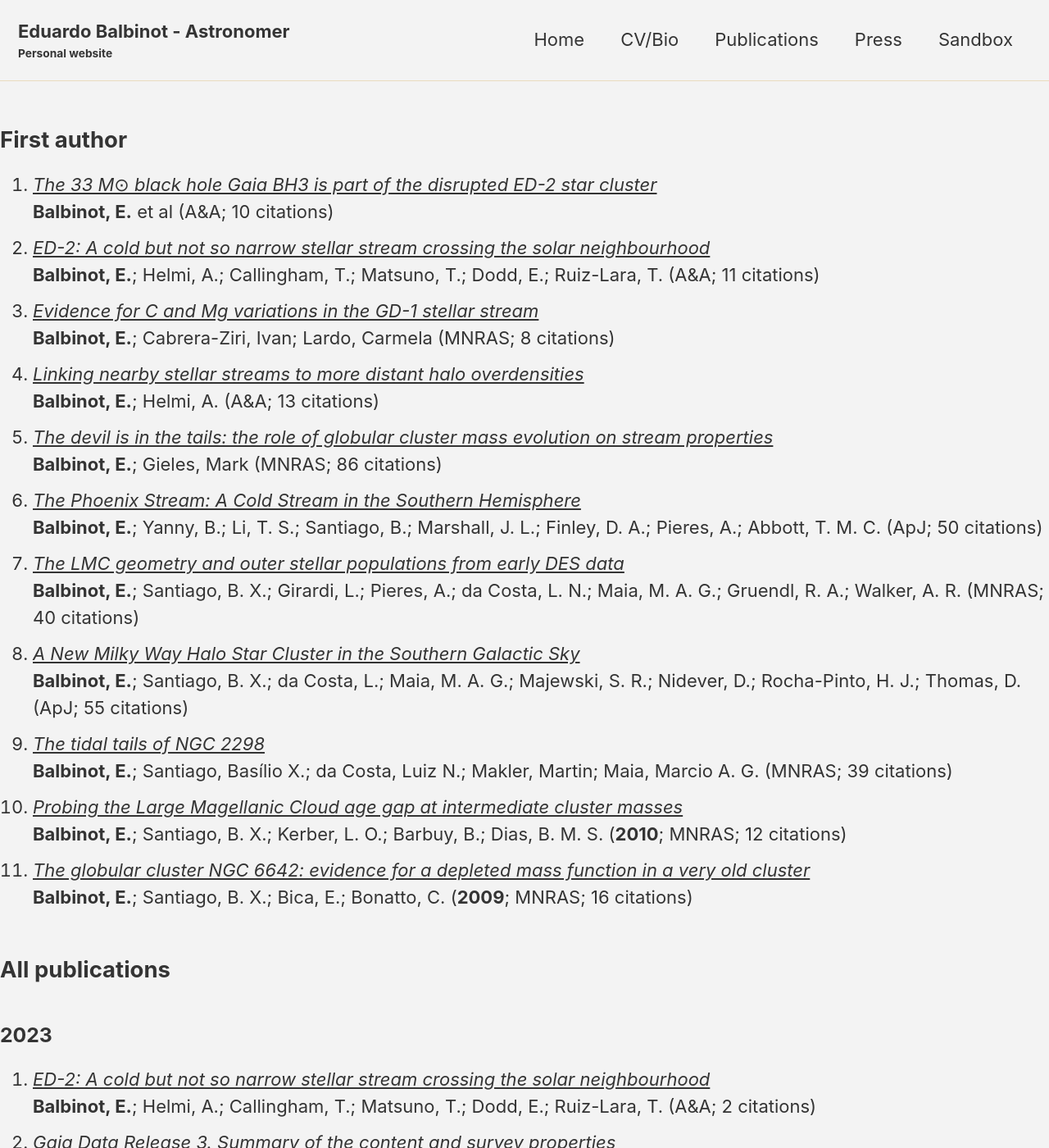
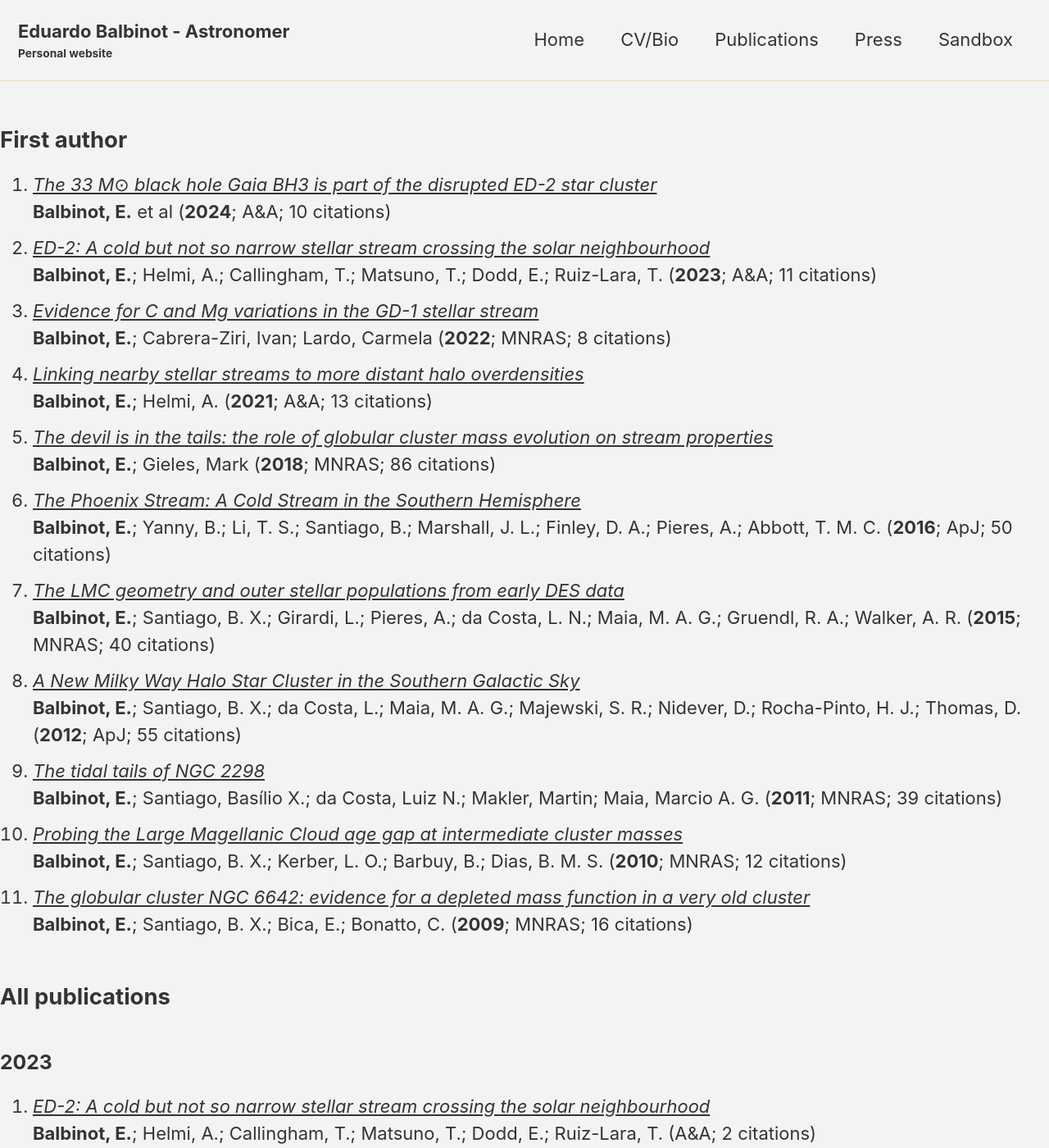
Before and after one commit to balbinot/balbinot.github.io, a Jekyll site: the page built from _pages/biblio.md, in a window 1280 px wide and 1400 px high. Shown: the whole window at 82% size. Built offline with Jekyll 4.4.1, drawn with Linux system fonts in a browser that asks for light colours; cached includes are drawn as plain includes; our own code applies the rules of GitHub Pages for plain Markdown files.

Commit message:
Update biblio.md

```diff
--- a/_pages/biblio.md
+++ b/_pages/biblio.md
@@ -1,14 +1,14 @@
 ## First author
 
-1. [*The 33 M⊙ black hole Gaia BH3 is part of the disrupted ED-2 star cluster*](https://ui.adsabs.harvard.edu/abs/2024A%26A...687L...3B/abstract){:target='_blank'} <br/> **Balbinot, E.** et al  (A&A; 10 citations)
-2.  [*ED-2: A cold but not so narrow stellar stream crossing the solar neighbourhood*](https://ui.adsabs.harvard.edu/abs/2023A&A...678A.115B/abstract){:target='_blank'} <br/> **Balbinot, E.**; Helmi, A.; Callingham, T.; Matsuno, T.; Dodd, E.; Ruiz-Lara, T.           (A&A; 11 citations)
-3. [*Evidence for C and Mg variations in the GD-1 stellar stream*](https://ui.adsabs.harvard.edu/abs/2022MNRAS.515.5802B/abstract){:target='_blank'} <br/> **Balbinot, E.**; Cabrera-Ziri, Ivan; Lardo, Carmela           (MNRAS; 8 citations)
-4. [*Linking nearby stellar streams to more distant halo overdensities*](https://ui.adsabs.harvard.edu/abs/2021A&A...654A..15B/abstract){:target='_blank'} <br/> **Balbinot, E.**; Helmi, A.           (A&A; 13 citations)
-5. [*The devil is in the tails: the role of globular cluster mass evolution on stream properties*](https://ui.adsabs.harvard.edu/abs/2018MNRAS.474.2479B/abstract){:target='_blank'} <br/> **Balbinot, E.**; Gieles, Mark           (MNRAS; 86 citations)
-6. [*The Phoenix Stream: A Cold Stream in the Southern Hemisphere*](https://ui.adsabs.harvard.edu/abs/2016ApJ...820...58B/abstract){:target='_blank'} <br/> **Balbinot, E.**; Yanny, B.; Li, T. S.; Santiago, B.; Marshall, J. L.; Finley, D. A.; Pieres, A.; Abbott, T. M. C.           (ApJ; 50 citations)
-7. [*The LMC geometry and outer stellar populations from early DES data*](https://ui.adsabs.harvard.edu/abs/2015MNRAS.449.1129B/abstract){:target='_blank'} <br/> **Balbinot, E.**; Santiago, B. X.; Girardi, L.; Pieres, A.; da Costa, L. N.; Maia, M. A. G.; Gruendl, R. A.; Walker, A. R.           (MNRAS; 40 citations)
-8. [*A New Milky Way Halo Star Cluster in the Southern Galactic Sky*](https://ui.adsabs.harvard.edu/abs/2013ApJ...767..101B/abstract){:target='_blank'} <br/> **Balbinot, E.**; Santiago, B. X.; da Costa, L.; Maia, M. A. G.; Majewski, S. R.; Nidever, D.; Rocha-Pinto, H. J.; Thomas, D.           (ApJ; 55 citations)
-9. [*The tidal tails of NGC 2298*](https://ui.adsabs.harvard.edu/abs/2011MNRAS.416..393B/abstract){:target='_blank'} <br/> **Balbinot, E.**; Santiago, Basílio X.; da Costa, Luiz N.; Makler, Martin; Maia, Marcio A. G.           (MNRAS; 39 citations)
+1. [*The 33 M⊙ black hole Gaia BH3 is part of the disrupted ED-2 star cluster*](https://ui.adsabs.harvard.edu/abs/2024A%26A...687L...3B/abstract){:target='_blank'} <br/> **Balbinot, E.** et al  (**2024**; A&A; 10 citations)
+2.  [*ED-2: A cold but not so narrow stellar stream crossing the solar neighbourhood*](https://ui.adsabs.harvard.edu/abs/2023A&A...678A.115B/abstract){:target='_blank'} <br/> **Balbinot, E.**; Helmi, A.; Callingham, T.; Matsuno, T.; Dodd, E.; Ruiz-Lara, T.           (**2023**; A&A; 11 citations)
+3. [*Evidence for C and Mg variations in the GD-1 stellar stream*](https://ui.adsabs.harvard.edu/abs/2022MNRAS.515.5802B/abstract){:target='_blank'} <br/> **Balbinot, E.**; Cabrera-Ziri, Ivan; Lardo, Carmela           (**2022**; MNRAS; 8 citations)
+4. [*Linking nearby stellar streams to more distant halo overdensities*](https://ui.adsabs.harvard.edu/abs/2021A&A...654A..15B/abstract){:target='_blank'} <br/> **Balbinot, E.**; Helmi, A.           (**2021**; A&A; 13 citations)
+5. [*The devil is in the tails: the role of globular cluster mass evolution on stream properties*](https://ui.adsabs.harvard.edu/abs/2018MNRAS.474.2479B/abstract){:target='_blank'} <br/> **Balbinot, E.**; Gieles, Mark           (**2018**; MNRAS; 86 citations)
+6. [*The Phoenix Stream: A Cold Stream in the Southern Hemisphere*](https://ui.adsabs.harvard.edu/abs/2016ApJ...820...58B/abstract){:target='_blank'} <br/> **Balbinot, E.**; Yanny, B.; Li, T. S.; Santiago, B.; Marshall, J. L.; Finley, D. A.; Pieres, A.; Abbott, T. M. C.           (**2016**; ApJ; 50 citations)
+7. [*The LMC geometry and outer stellar populations from early DES data*](https://ui.adsabs.harvard.edu/abs/2015MNRAS.449.1129B/abstract){:target='_blank'} <br/> **Balbinot, E.**; Santiago, B. X.; Girardi, L.; Pieres, A.; da Costa, L. N.; Maia, M. A. G.; Gruendl, R. A.; Walker, A. R.           (**2015**; MNRAS; 40 citations)
+8. [*A New Milky Way Halo Star Cluster in the Southern Galactic Sky*](https://ui.adsabs.harvard.edu/abs/2013ApJ...767..101B/abstract){:target='_blank'} <br/> **Balbinot, E.**; Santiago, B. X.; da Costa, L.; Maia, M. A. G.; Majewski, S. R.; Nidever, D.; Rocha-Pinto, H. J.; Thomas, D.           (**2012**; ApJ; 55 citations)
+9. [*The tidal tails of NGC 2298*](https://ui.adsabs.harvard.edu/abs/2011MNRAS.416..393B/abstract){:target='_blank'} <br/> **Balbinot, E.**; Santiago, Basílio X.; da Costa, Luiz N.; Makler, Martin; Maia, Marcio A. G.           (**2011**; MNRAS; 39 citations)
 10. [*Probing the Large Magellanic Cloud age gap at intermediate cluster masses*](https://ui.adsabs.harvard.edu/abs/2010MNRAS.404.1625B/abstract) <br/> **Balbinot, E.**; Santiago, B. X.; Kerber, L. O.; Barbuy, B.; Dias, B. M. S.               (**2010**; MNRAS; 12 citations)
 11. [*The globular cluster NGC 6642: evidence for a depleted mass function in a very old cluster*](https://ui.adsabs.harvard.edu/abs/2009MNRAS.396.1596B/abstract) <br/> **Balbinot, E.**; Santiago, B. X.; Bica, E.; Bonatto, C.               (**2009**; MNRAS; 16 citations)
 
```
